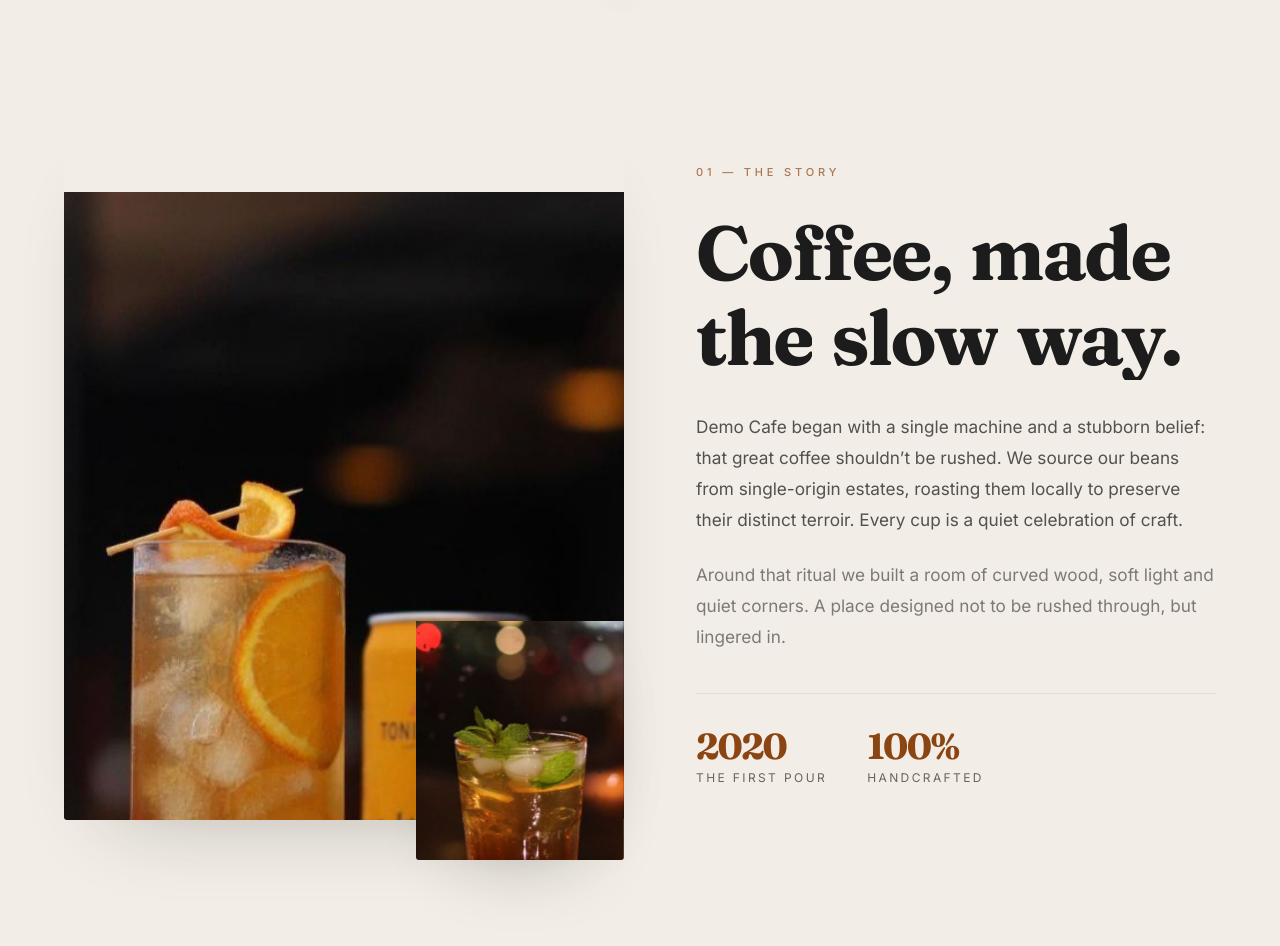
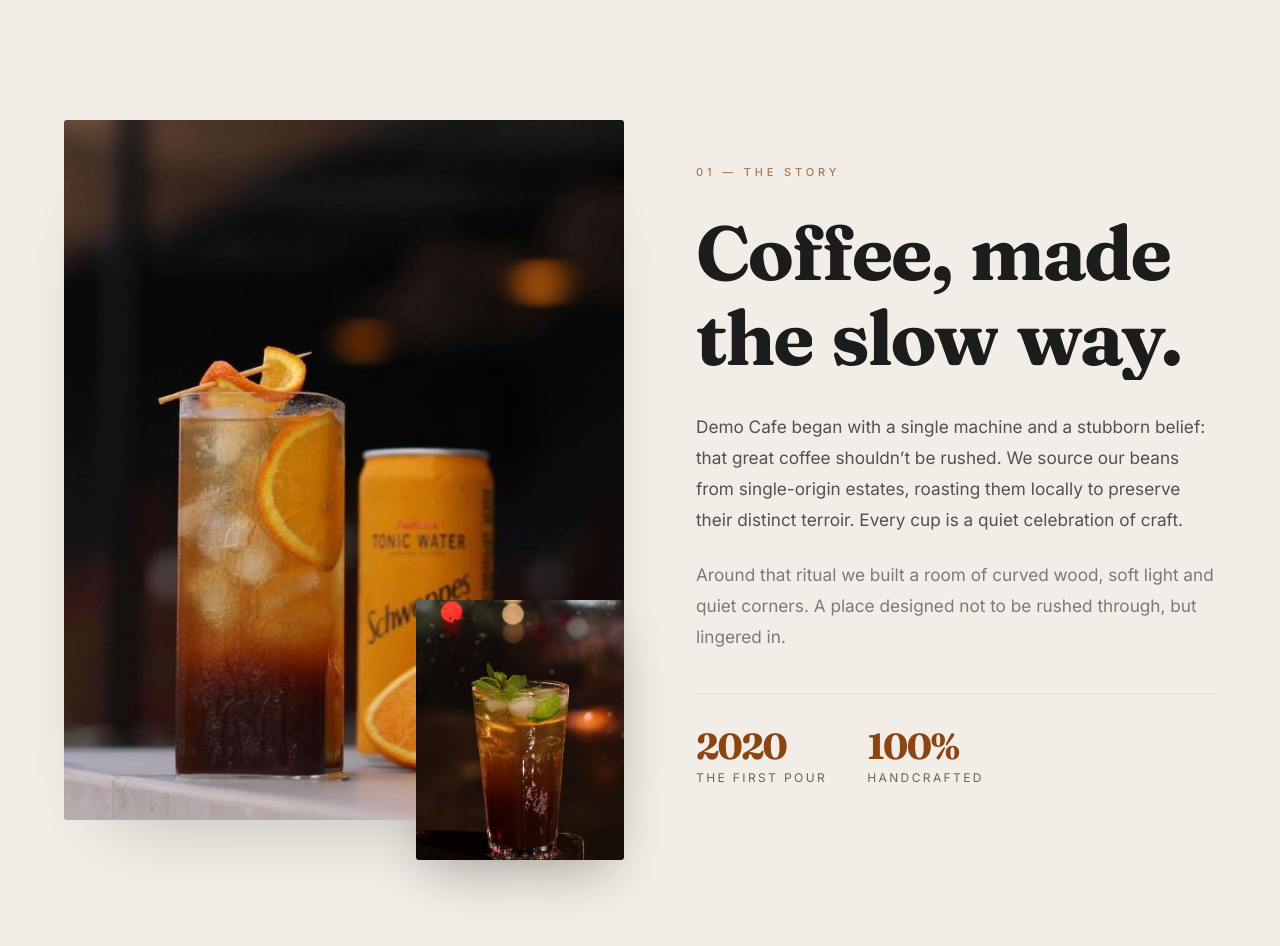
Before and after one commit to KenilPatel-30/DemoWebsite, a Next.js app: page / in a window 1280 px wide. Shown: the part 840-1786 px from the top of the page. Built offline with nearby package versions, Linux system fonts and the light colour scheme.

Commit message:
Remove ParallaxImage effect and restore original images to fit perfectly

```diff
--- a/components/sections/CoffeeStory.tsx
+++ b/components/sections/CoffeeStory.tsx
@@ -1,9 +1,8 @@
 "use client";
 
 import { Reveal, SplitText } from "@/components/ui/Reveal";
-import ParallaxImage from "@/components/ui/ParallaxImage";
+import Image from "next/image";
 import Button from "@/components/ui/Button";
-import Tilt from "@/components/ui/Tilt";
 import AmbientParticles from "@/components/ui/AmbientParticles";
 import SectionSeam from "@/components/ui/SectionSeam";
 import { IMG } from "@/lib/site";
@@ -20,23 +19,26 @@ export default function CoffeeStory() {
         <div className="grid grid-cols-1 items-center gap-14 lg:grid-cols-12 lg:gap-8">
           {/* Layered photography — broken grid */}
           <div className="relative lg:col-span-6">
-            <Tilt max={5}>
-              <ParallaxImage
+            <div className="relative aspect-[4/5] w-full overflow-hidden rounded-[3px] shadow-soft lg:w-full">
+              <Image
                 src={`${basePath}/images/user_upload_1.jpg`}
                 alt="A premium crafted cocktail with an orange slice at Demo Cafe"
-                className="aspect-[3/4] w-full md:aspect-[4/5] lg:w-full"
+                fill
+                className="object-cover"
                 sizes="(max-width: 1024px) 100vw, 50vw"
                 priority
               />
-            </Tilt>
+            </div>
             <div className="absolute -bottom-6 -right-2 w-32 md:-bottom-10 md:right-0 md:w-44 lg:w-52">
-              <ParallaxImage
-                src={`${basePath}/images/user_upload_2.jpg`}
-                alt="An elegant iced cocktail with mint against a bokeh background"
-                className="aspect-[2/3] w-full shadow-2xl md:aspect-[3/4]"
-                amount={20}
-                sizes="220px"
-              />
+              <div className="relative aspect-[4/5] w-full overflow-hidden rounded-[3px] shadow-2xl">
+                <Image
+                  src={`${basePath}/images/user_upload_2.jpg`}
+                  alt="An elegant iced cocktail with mint against a bokeh background"
+                  fill
+                  className="object-cover"
+                  sizes="220px"
+                />
+              </div>
             </div>
           </div>
 
```
